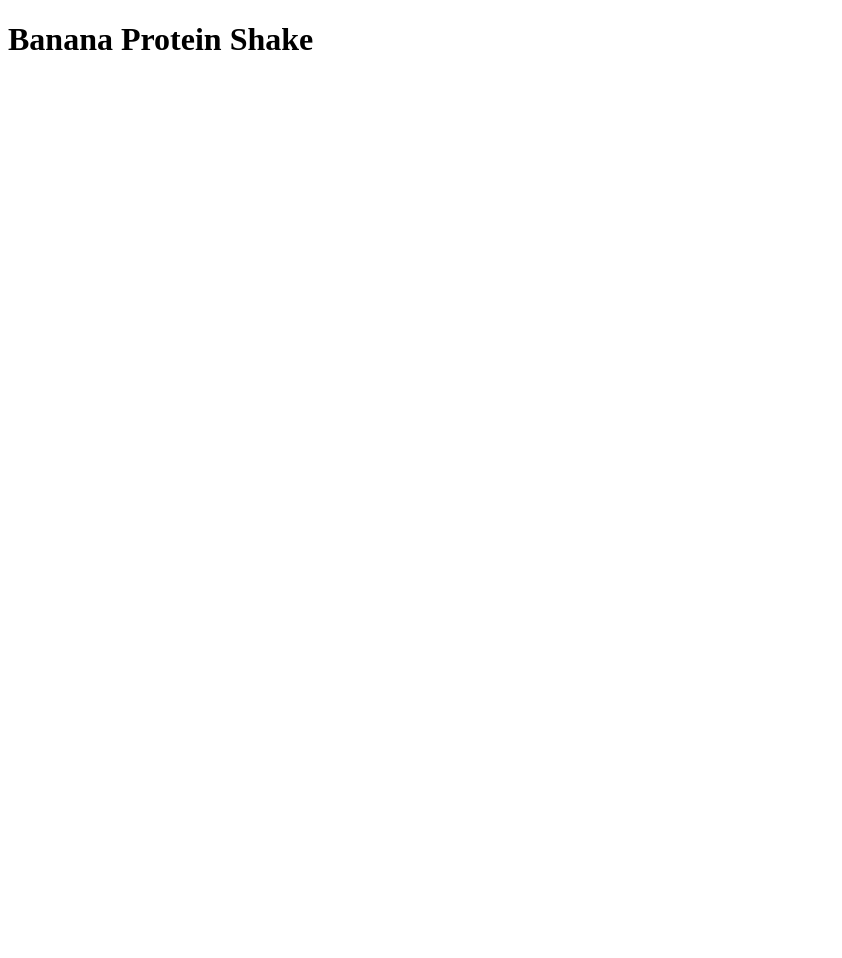
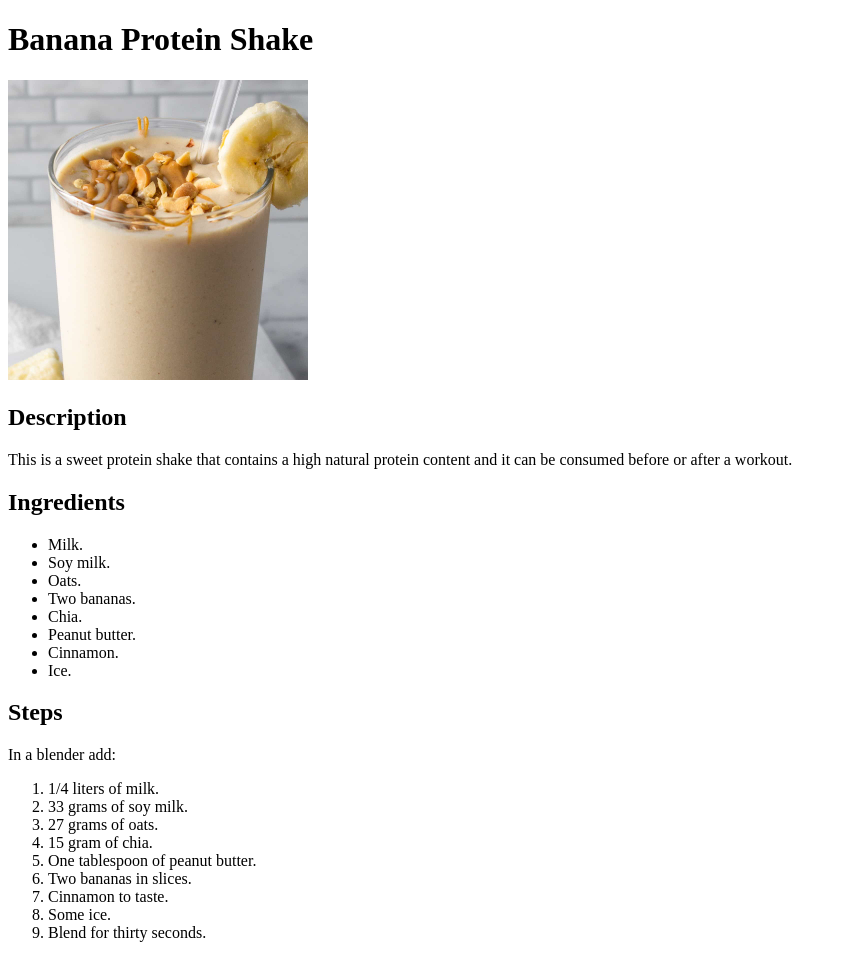
Before and after one commit to bejacore/odin-recipes, a plain HTML site: page recipes/banana-protein-shake.html in a window 1280 px wide. Shown: the whole page, without its empty margins (0-842 px from the left). Before the commit the page ends 800 px from the top, so only its background shows below. Drawn offline with Linux system fonts and the light colour scheme.

Commit message:
Add content to BPS recipe
The content includes imagine, description, ingredients and step lists

```diff
--- a/recipes/banana-protein-shake.html
+++ b/recipes/banana-protein-shake.html
@@ -7,5 +7,39 @@
 </head>
 <body>
     <h1>Banana Protein Shake</h1>
+
+    <img src="../images/banana-protein-shake.jpg" alt="banana protein shake with peanuts and peanut butter"
+    height="300" width="300">
+
+    <h2>Description</h2>
+    <p>This is a sweet protein shake that contains a high natural protein content and it can be
+        consumed before or after a workout.
+    </p>
+
+    <h2>Ingredients</h2>
+    <ul>
+        <li>Milk.</li>
+        <li>Soy milk.</li>
+        <li>Oats.</li>
+        <li>Two bananas.</li>
+        <li>Chia.</li>
+        <li>Peanut butter.</li>
+        <li>Cinnamon.</li>
+        <li>Ice.</li>
+    </ul>
+
+    <h2>Steps</h2>
+    <p>In a blender add:</p>
+    <ol>
+        <li>1/4 liters of milk.</li>
+        <li>33 grams of soy milk.</li>
+        <li>27 grams of oats.</li>
+        <li>15 gram of chia.</li>
+        <li>One tablespoon of peanut butter.</li>
+        <li>Two bananas in slices.</li>
+        <li>Cinnamon to taste.</li>
+        <li>Some ice.</li>
+        <li>Blend for thirty seconds.</li>
+    </ol>
 </body>
 </html>
```
